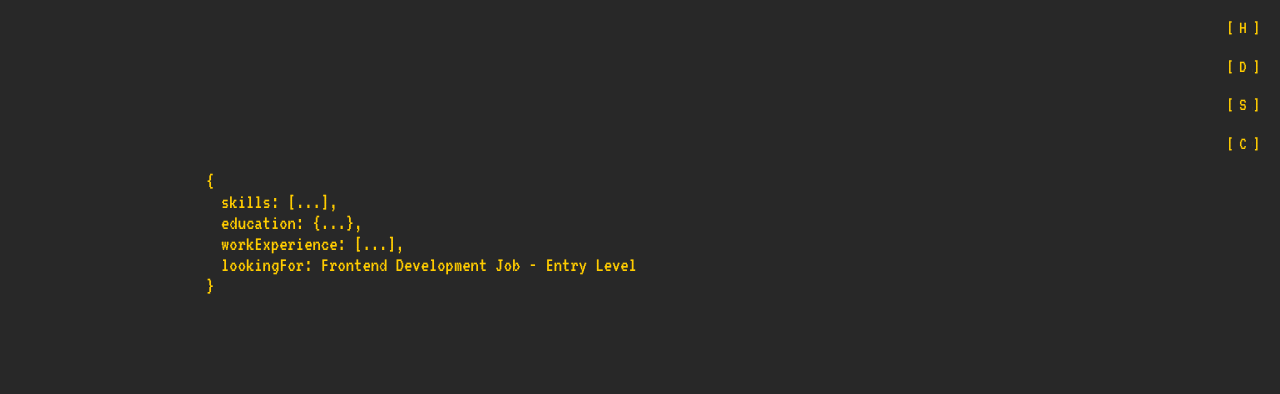
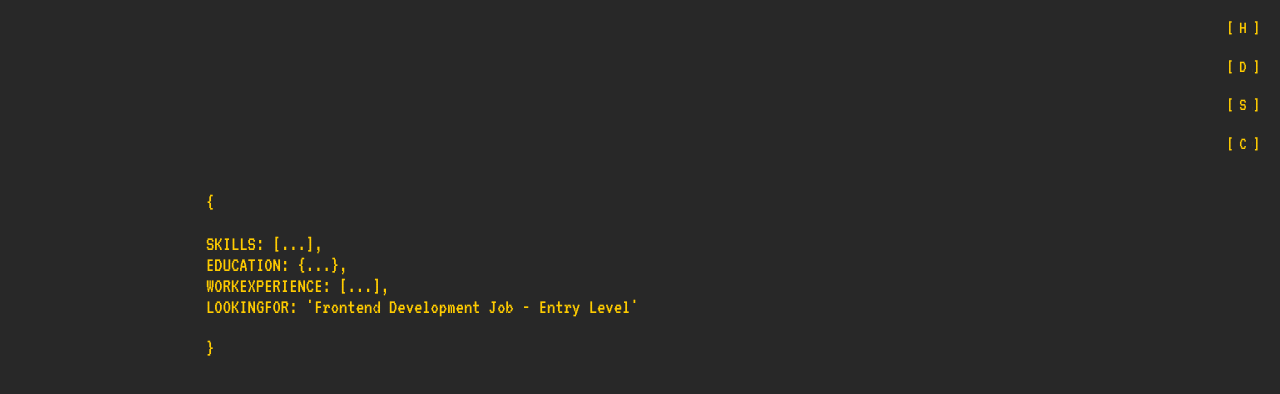
Before and after one commit to tian-chaiyaporn/portfolio, a React (Create React App) app: page /database in a window 1280 px wide. Shown: the top 394 px of the page. Built offline with nearby package versions, Linux system fonts and the light colour scheme.

Commit message:
modify to separate syntaxes into its own DOM element

```diff
--- a/src/Components/JsonComponent/ArrayComponent.js
+++ b/src/Components/JsonComponent/ArrayComponent.js
@@ -50,10 +50,10 @@ class ArrayComponent extends Component {
       if (typeof element === 'string' || typeof element === 'number' || typeof element === 'boolean') {
         const value = typeof element && element.includes('.com') && (element.includes('http') || element.includes('www.'))
           ? <a className='link' href={element}>{element}</a>
-          : <span>{element}</span>
+          : <span className='value'>{`'${element}'`}</span>
         return (
-          <div key={shortid.generate()} style={{marginLeft: '5px', display: 'inline'}}>
-            {value}<span>{`${index + 1 !== dataLength ? ',' : ''}`}</span>
+          <div key={shortid.generate()} style={{marginLeft: '5px', display: 'inline-block'}}>
+            {value}<span className='syntax'>{`${index + 1 !== dataLength ? ',' : ''}`}</span>
           </div>
         )
       }
@@ -71,16 +71,16 @@ class ArrayComponent extends Component {
           />
         )
         return (
-          <div key={shortid.generate()} style={{marginLeft: '15px'}}>
-            <span>{`{`}</span>
+          <div key={shortid.generate()} className='key-value'>
+            <span className='syntax'>{`{`}</span>
             <span>
               {this.state.ownBtnState[index] &&
-                <span class='expand-arrow' onClick={(e) => this.expandButton(e, index)}> {'>'} </span>}
+                <span className='expand-arrow' onClick={(e) => this.expandButton(e, index)}> {'>'} </span>}
             </span>
             <span>
               {this.state.ownBtnState[index]
                 ? objectComp
-                : <span class='expand-btn' onClick={(e) => this.expandButton(e, index)}>{index + 1 !== dataLength ? '...},' : '...}'}</span>}
+                : <span className='expand-btn' onClick={(e) => this.expandButton(e, index)}>{index + 1 !== dataLength ? '...},' : '...}'}</span>}
             </span>
           </div>
         )
@@ -99,16 +99,16 @@ class ArrayComponent extends Component {
           />
         )
         return (
-          <div key={shortid.generate()} style={{marginLeft: '15px'}}>
-            <span>{'['}</span>
+          <div key={shortid.generate()} className='key-value'>
+            <span className='syntax'>{'['}</span>
             <span>
               {this.state.ownBtnState[index] &&
-                <span class='expand-arrow' onClick={(e) => this.expandButton(e, index)}> {'>'} </span>}
+                <span className='expand-arrow' onClick={(e) => this.expandButton(e, index)}> {'>'} </span>}
             </span>
             <span>
               {this.state.ownBtnState[index]
                 ? arrayComp
-                : <span class='expand-btn' onClick={(e) => this.expandButton(e, index)}>{index + 1 !== dataLength ? '...],' : '...]'}</span>}
+                : <span className='expand-btn' onClick={(e) => this.expandButton(e, index)}>{index + 1 !== dataLength ? '...],' : '...]'}</span>}
             </span>
           </div>
         )
@@ -117,17 +117,19 @@ class ArrayComponent extends Component {
       else {
         return (
           <div key={shortid.generate()} style={{marginLeft: '5px'}}>
-            <span>{`undefined${index + 1 !== data.length ? ',' : ''}`}</span>
+            <span className='syntax'>{`undefined${index + 1 !== data.length ? ',' : ''}`}</span>
           </div>
         )
       }
     })
 
     return (
-      <div className="ArrayComponent" style={{ display: !detectObject && 'inline'}}>
-        { this.props.nested ? '' : '['}
-          {finalElem}
-        { this.props.commar ? '],' : ']'}
+      <div className="ArrayComponent" style={{ display: !detectObject && 'inline', marginBottom: '10px'}}>
+        <span className='syntax'>{ this.props.nested ? '' : '['}</span>
+          { detectObject ? <p></p> : ''}
+            {finalElem}
+          { detectObject ? <p></p> : ''}
+        <span className='syntax'>{ this.props.commar ? '],' : ']'}</span>
       </div>
     );
   }
--- a/src/Components/JsonComponent/ObjectComponent.js
+++ b/src/Components/JsonComponent/ObjectComponent.js
@@ -52,10 +52,13 @@ class ObjectComponent extends Component {
       if (typeof data[key] === 'string' || typeof data[key] === 'number' || typeof data[key] === 'boolean') {
         const value = typeof data[key] && data[key].includes('.com') && (data[key].includes('http') || data[key].includes('www.'))
           ? <a className='link' href={data[key]}>{data[key]}</a>
-          : <span>{data[key]}</span>
+          : <span className='value'>{`${data[key]}`}</span>
         elem.push(
-          <div key={shortid.generate()} style={{marginLeft: '15px'}}>
-            <span>{`${key}: `}</span>{value}<span>{`${counter !== dataLength ? ',' : ''}`}</span>
+          <div key={shortid.generate()} className='key-value'>
+            <span className='key'>{`${key.toUpperCase()}`}</span>
+            <span className='syntax'>{`: '`}</span>
+            {value}
+            <span className='syntax'>{`${counter !== dataLength ? "'," : "'"}`}</span>
           </div>
         )
       }
@@ -74,16 +77,17 @@ class ObjectComponent extends Component {
           />
         )
         const returnElem = (
-          <div key={shortid.generate()} style={{marginLeft: '15px'}}>
-            <span>{`${key}: [`}</span>
+          <div key={shortid.generate()}  className='key-value'>
+            <span className='key'>{`${key.toUpperCase()}`}</span>
+            <span className='syntax'>{`: [`}</span>
             <span>
               {this.state.ownBtnState[index] &&
-                  <span class='expand-arrow' onClick={(e) => this.expandButton(e, index)}> {'>'} </span>}
+                <span className='expand-arrow' onClick={(e) => this.expandButton(e, index)}> {'>'} </span>}
             </span>
             <span>
               {this.state.ownBtnState[index]
                 ? arrayComp
-                  : <span class='expand-btn' onClick={(e) => this.expandButton(e, index)}>{counter !== dataLength ? '...],' : '...]'}</span>}
+                : <span className='expand-btn' onClick={(e) => this.expandButton(e, index)}>{counter !== dataLength ? '...],' : '...]'}</span>}
             </span>
           </div>
         )
@@ -103,16 +107,17 @@ class ObjectComponent extends Component {
           />
         )
         const returnElem = (
-          <div key={shortid.generate()} style={{marginLeft: '15px'}}>
-            <span>{`${key}: {`}</span>
+          <div key={shortid.generate()}  className='key-value'>
+            <span className='key'>{`${key.toUpperCase()}`}</span>
+            <span className='syntax'>{`: {`}</span>
             <span>
               {this.state.ownBtnState[index] &&
-                <span class='expand-arrow' onClick={(e) => this.expandButton(e, index)}> {'>'} </span>}
+                <span className='expand-arrow' onClick={(e) => this.expandButton(e, index)}> {'>'} </span>}
             </span>
             <span>
               {this.state.ownBtnState[index]
                 ? objectComp
-                : <span class='expand-btn' onClick={(e) => this.expandButton(e, index)}>{counter !== dataLength ? '...},' : '...}'}</span>}
+                : <span className='expand-btn' onClick={(e) => this.expandButton(e, index)}>{counter !== dataLength ? '...},' : '...}'}</span>}
             </span>
           </div>
         )
@@ -121,8 +126,10 @@ class ObjectComponent extends Component {
       // otherwise, returns undefined
       else {
         elem.push(
-          <div key={shortid.generate()} style={{marginLeft: '15px'}}>
-            <span>{`${key}: undefined${counter !== dataLength ? ',' : ''}`}</span>
+          <div key={shortid.generate()}  className='key-value'>
+            <span className='key'>{`${key.toUpperCase()}`}</span>
+            <span className='syntax'>{`:`}</span>
+            <span>{` undefined${counter !== dataLength ? ',' : ''}`}</span>
           </div>
         )
       }
@@ -130,9 +137,9 @@ class ObjectComponent extends Component {
 
     return (
       <div className={ this.props.nested ? 'object-compo' : 'top-parent'}>
-        { this.props.nested ? '' : '{'}
+        <p className='syntax'>{ this.props.nested ? '' : '{'}</p>
           {elem}
-        { this.props.commar ? '},' : '}'}
+        <p className='syntax' style={{marginBottom: '10px'}}>{ this.props.commar ? '},' : '}'}</p>
       </div>
     );
   }
```
Lines whose indentation alone changed are shown as unchanged.
